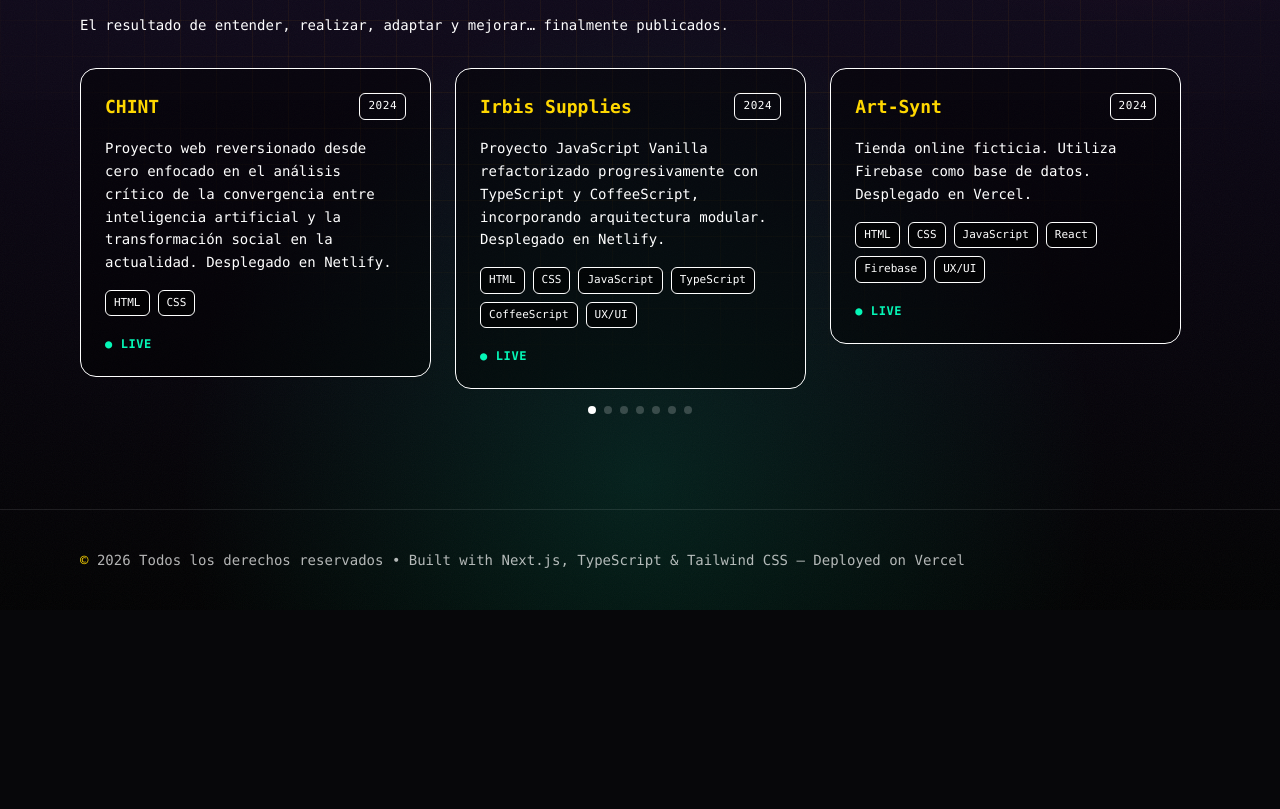
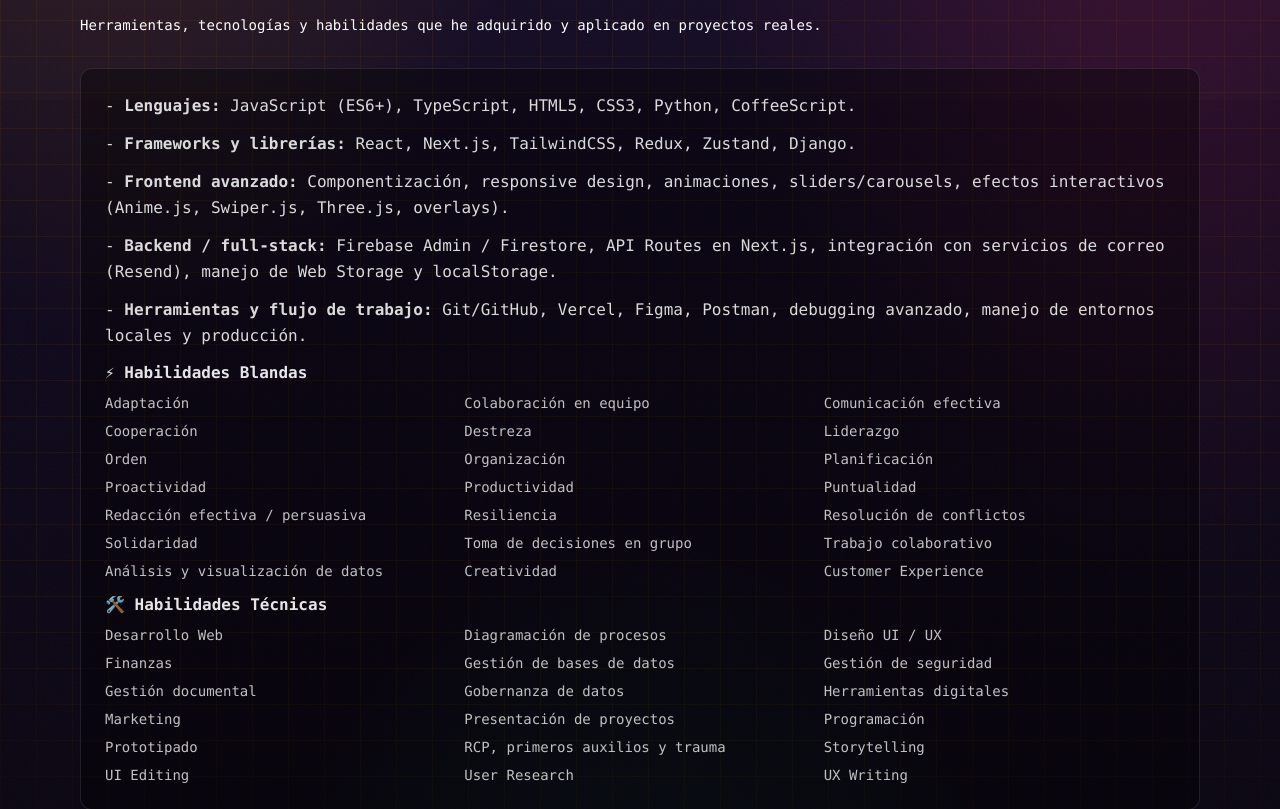
Before and after one commit to lu-developer476/Portfolio, a Next.js app: page /about in a window 1280 px wide. Shown: the part 700-1509 px from the top of the page. Before the commit the page ends 1310 px from the top, so only its background shows below. Built offline with nearby package versions, Linux system fonts and the light colour scheme.

Commit message:
page.tsx

```diff
--- a/src/app/about/page.tsx
+++ b/src/app/about/page.tsx
@@ -30,9 +30,87 @@ export default function AboutPage() {
       </Section>
 
       <Section
+        id="skills"
+        title="Aptitudes y Conocimientos"
+        subtitle="Herramientas, tecnologías y habilidades que he adquirido y aplicado en proyectos reales."
+      >
+        <div className="rounded-xl border border-white/10 bg-black/35 p-6 space-y-3">
+          <p className="text-white/85 leading-relaxed">
+            - <strong>Lenguajes:</strong> JavaScript (ES6+), TypeScript, HTML5, CSS3, Python, CoffeeScript.
+          </p>
+          <p className="text-white/85 leading-relaxed">
+            - <strong>Frameworks y librerías:</strong> React, Next.js, TailwindCSS, Redux, Zustand, Django.
+          </p>
+          <p className="text-white/85 leading-relaxed">
+            - <strong>Frontend avanzado:</strong> Componentización, responsive design, animaciones, sliders/carousels, efectos interactivos (Anime.js, Swiper.js, Three.js, overlays).
+          </p>
+          <p className="text-white/85 leading-relaxed">
+            - <strong>Backend / full-stack:</strong> Firebase Admin / Firestore, API Routes en Next.js, integración con servicios de correo (Resend), manejo de Web Storage y localStorage.
+          </p>
+          <p className="text-white/85 leading-relaxed">
+            - <strong>Herramientas y flujo de trabajo:</strong> Git/GitHub, Vercel, Figma, Postman, debugging avanzado, manejo de entornos locales y producción.
+          </p>
+
+          {/* Habilidades Blandas / Soft Skills */}
+          <div className="mt-6">
+            <h3 className="text-white/90 font-semibold mb-2">⚡ Habilidades Blandas</h3>
+            <div className="grid grid-cols-2 md:grid-cols-3 gap-2 text-white/75 text-sm">
+              <span>Adaptación</span>
+              <span>Colaboración en equipo</span>
+              <span>Comunicación efectiva</span>
+              <span>Cooperación</span>
+              <span>Destreza</span>
+              <span>Liderazgo</span>
+              <span>Orden</span>
+              <span>Organización</span>
+              <span>Planificación</span>
+              <span>Proactividad</span>
+              <span>Productividad</span>
+              <span>Puntualidad</span>
+              <span>Redacción efectiva / persuasiva</span>
+              <span>Resiliencia</span>
+              <span>Resolución de conflictos</span>
+              <span>Solidaridad</span>
+              <span>Toma de decisiones en grupo</span>
+              <span>Trabajo colaborativo</span>
+              <span>Análisis y visualización de datos</span>
+              <span>Creatividad</span>
+              <span>Customer Experience</span>
+            </div>
+          </div>
+
+          {/* Habilidades Técnicas / Hard Skills */}
+          <div className="mt-6">
+            <h3 className="text-white/90 font-semibold mb-2">🛠️ Habilidades Técnicas</h3>
+            <div className="grid grid-cols-2 md:grid-cols-3 gap-2 text-white/75 text-sm">
+              <span>Desarrollo Web</span>
+              <span>Diagramación de procesos</span>
+              <span>Diseño UI / UX</span>
+              <span>Finanzas</span>
+              <span>Gestión de bases de datos</span>
+              <span>Gestión de seguridad</span>
+              <span>Gestión documental</span>
+              <span>Gobernanza de datos</span>
+              <span>Herramientas digitales</span>
+              <span>Marketing</span>
+              <span>Presentación de proyectos</span>
+              <span>Programación</span>
+              <span>Prototipado</span>
+              <span>RCP, primeros auxilios y trauma</span>
+              <span>Storytelling</span>
+              <span>UI Editing</span>
+              <span>User Research</span>
+              <span>UX Writing</span>
+            </div>
+          </div>
+
+        </div>
+      </Section>
+
+      <Section
         id="projects"
-        title="Proyectos"
-        subtitle="El resultado de entender, realizar, adaptar y mejorar… finalmente publicados."
+        title="Trabajos realizados"
+        subtitle="El resultado de entender, crear, adaptar y perfeccionar… listo para ser explorado."
       >
         <ProjectsCarousel expanded />
       </Section>
```
